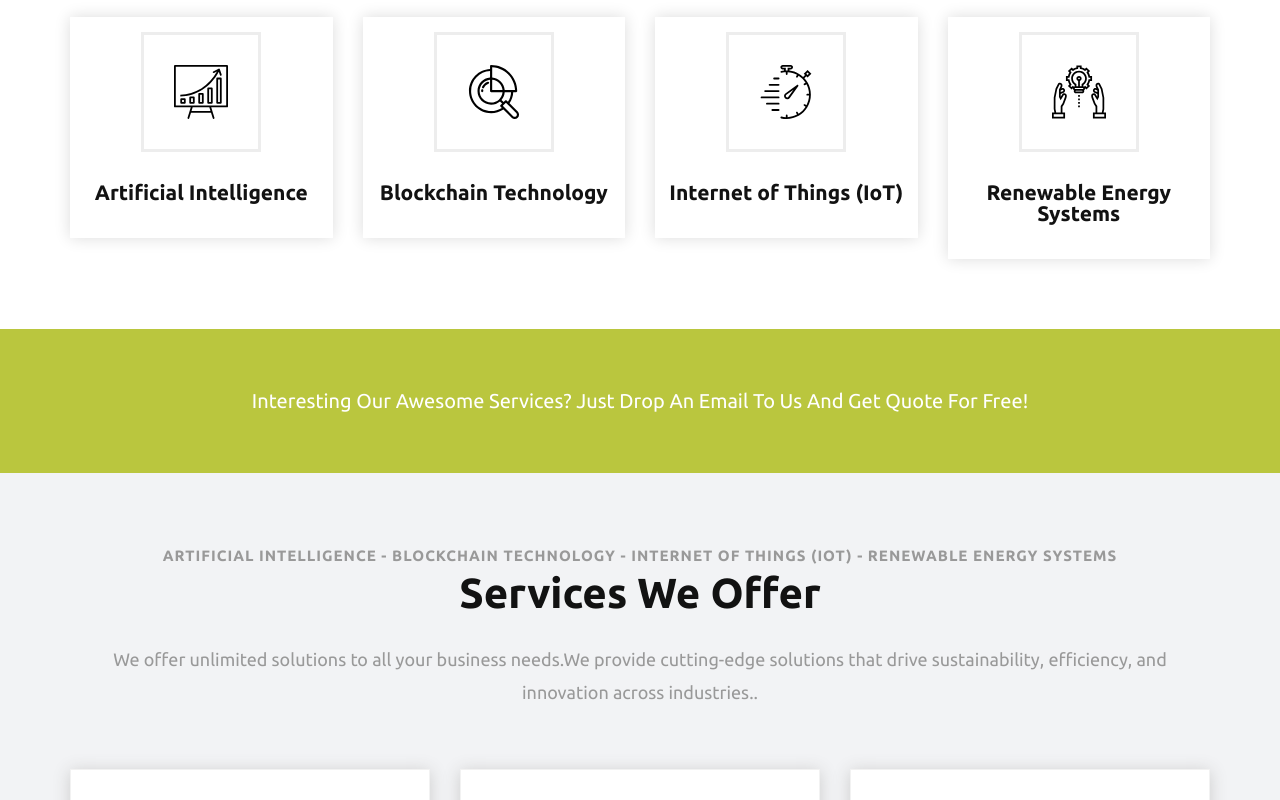
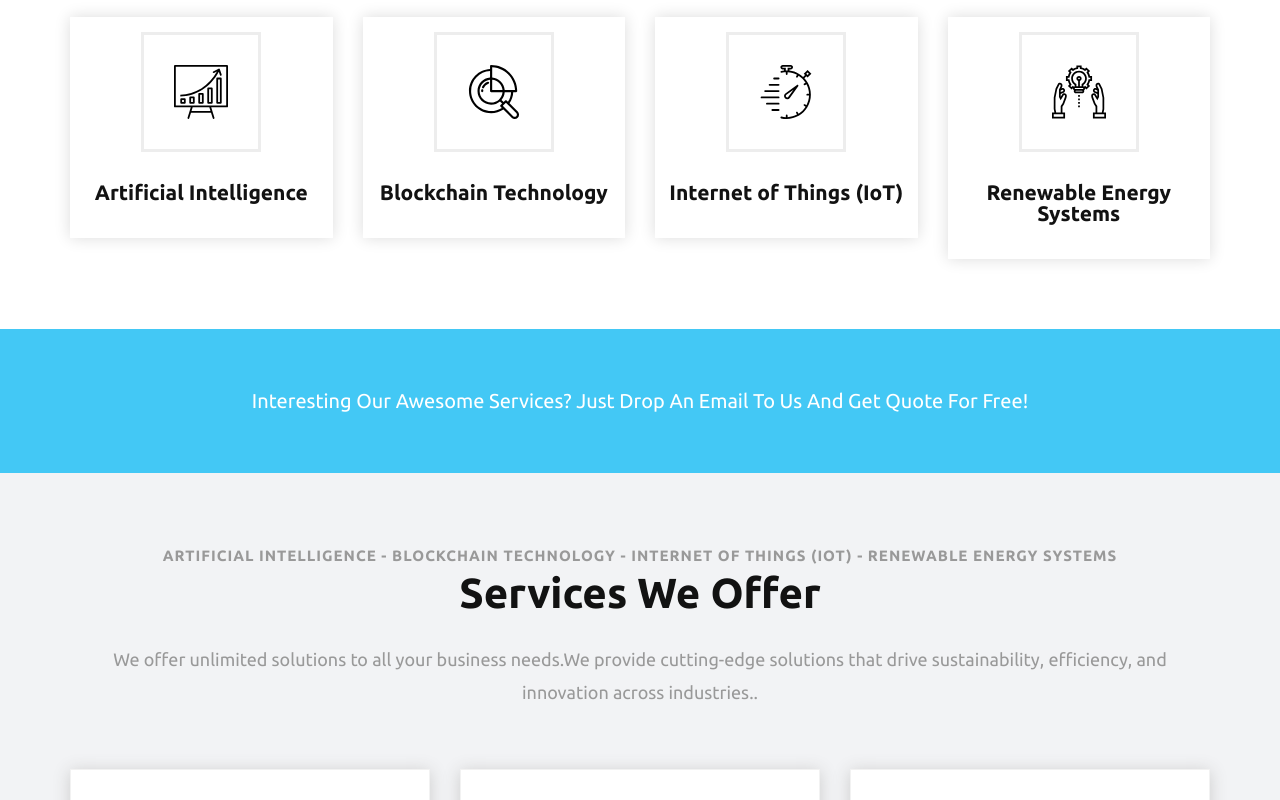
Before and after one commit to KrocGaming/demo-sskanda, a plain HTML site: page index.html in a window 1280 px wide. In both pictures the pointer is over the element 640 px from the left and 1416 px from the top of the page. Shown: the part 1016-1816 px from the top of the page. Drawn offline with Linux system fonts and the light colour scheme.

Commit message:
Update versions.css

```diff
--- a/css/versions.css
+++ b/css/versions.css
@@ -311,7 +311,7 @@ body.seo_version .nav-pills > li.active > a:hover,
 body.seo_version .icon-wrapper:hover i,
 body.seo_version .grd1 {
     color: #ffffff;
-    background: #bac63e;
+    background: #43c8f5;
 }
 
 
```
